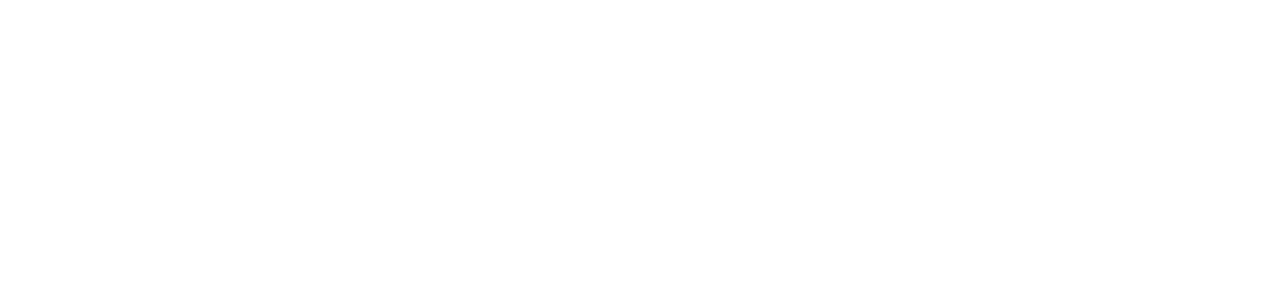
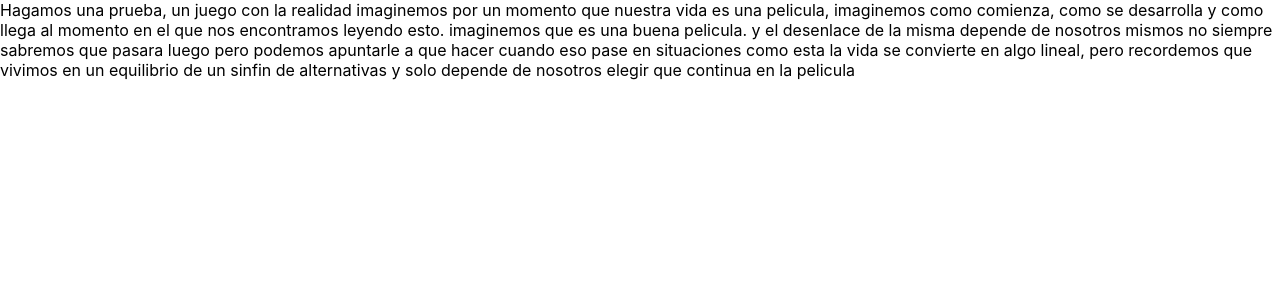
Before and after one commit to m4xlr/M4XLR, a Next.js app: page /blog/H003 in a window 1280 px wide. Shown: the top 300 px of the page. Built offline with nearby package versions, Linux system fonts and the light colour scheme.

Commit message:
fixing a typo in H003

```diff
--- a/pages/blog/H003.tsx
+++ b/pages/blog/H003.tsx
@@ -1,17 +1,25 @@
-import React, { Component } from "react";
-import next from "next";
-import Hblog from '../../components/hblog'
+import Head from "next/head";
+import React, { Component } from "react"
 
 export default function H003(){
     return(
         <>
-        <Hblog title='Like a movie' content="Hagamos una prueba, un juego con la realidad
+        <Head>
+            <title>
+            Like a movie
+            </title>
+        </Head>
+        <main>
+            <span>
+            Hagamos una prueba, un juego con la realidad
         imaginemos por un momento que nuestra vida es una pelicula, imaginemos como comienza, como se desarrolla y como llega al momento en el que nos encontramos
         leyendo esto.
         imaginemos que es una buena pelicula. y el desenlace de la misma depende de nosotros mismos
         no siempre sabremos que pasara luego pero podemos apuntarle a que hacer cuando eso pase
         en situaciones como esta la vida se convierte en algo lineal, pero recordemos que vivimos en un equilibrio de un sinfin de alternativas y solo depende de nosotros
-        elegir que continua en la pelicula"/>
+        elegir que continua en la pelicula
+            </span>
+        </main>
         </>
     )
 }
```
